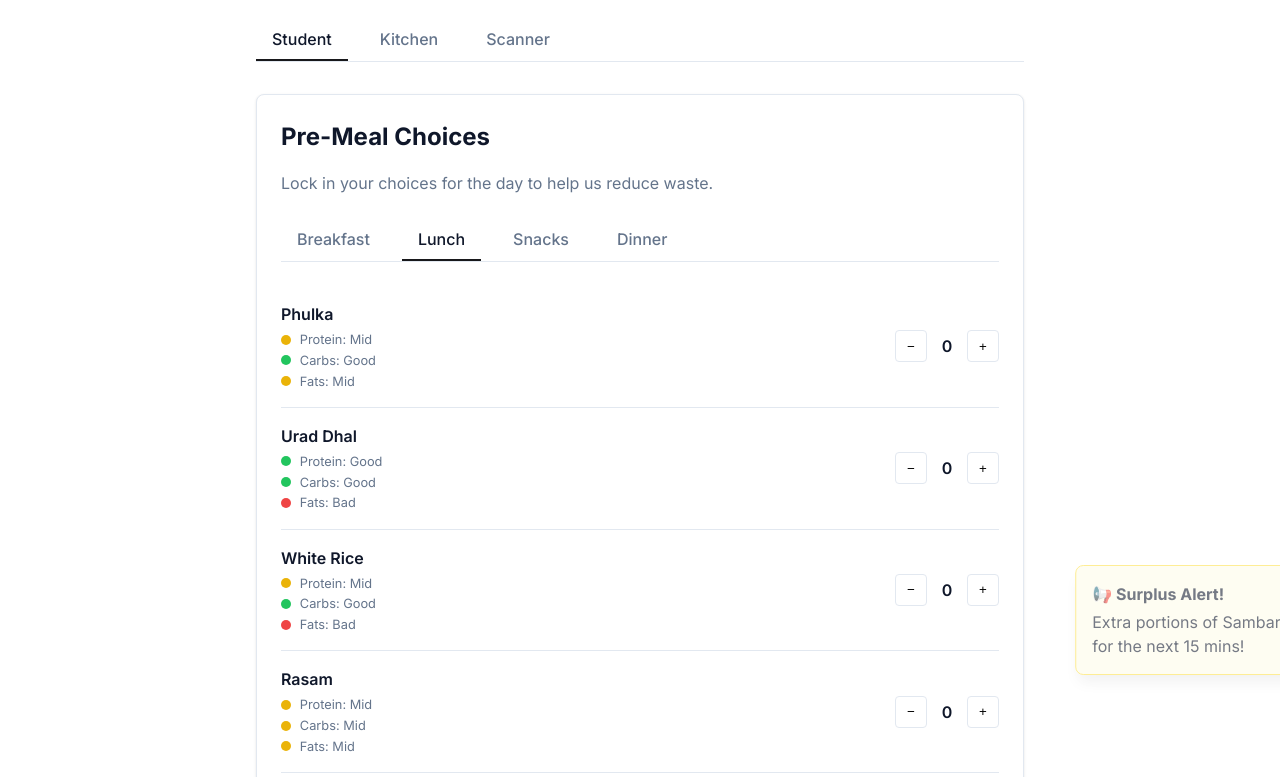
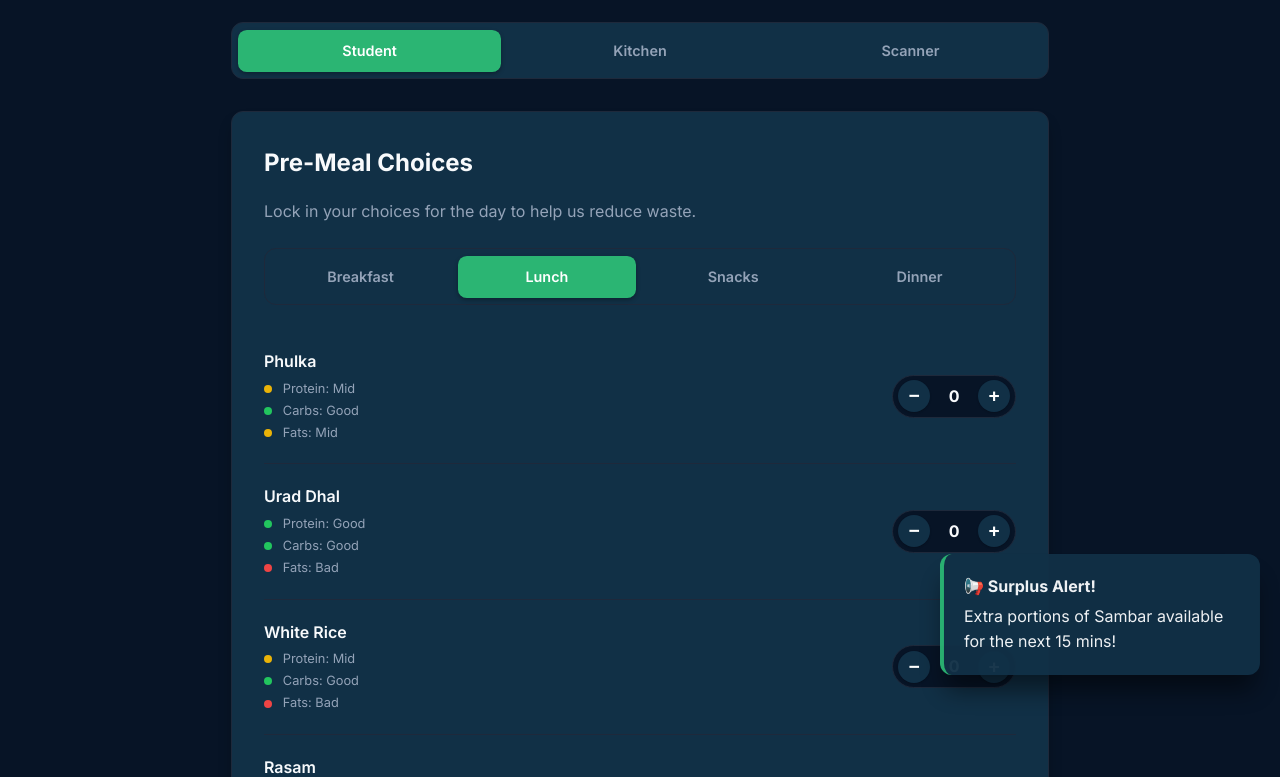
Before and after one commit to KavinK0001/NutriLoop, a plain HTML site: page index.html in a window 1280 px wide. Shown: the part 93-870 px from the top of the page. Drawn offline with Linux system fonts and the light colour scheme.

Commit message:
updated the look

```diff
--- a/css/styles.css
+++ b/css/styles.css
@@ -1,14 +1,29 @@
 :root {
-  --background: #ffffff;
-  --foreground: #0f172a;
-  --muted: #f1f5f9;
-  --muted-foreground: #64748b;
-  --border: #e2e8f0;
-  --primary: #18181b;
-  --primary-foreground: #fafafa;
-  --accent: #f8fafc;
-  --radius: 0.5rem;
+  /* Brand Palette */
+  --brand-deep: #071426;    /* Darkest Navy */
+  --brand-rich: #113046;    /* Rich Navy */
+  --brand-green: #2bb573;   /* Vibrant Green */
 
+  /* Dark UI Mapping */
+  --background: #071426;    /* Using brand-deep as main bg */
+  --foreground: #f8fafc;     /* Off-white for high readability */
+  --muted: #113046;         /* Using brand-rich for secondary bg */
+  --muted-foreground: #94a3b8; /* Slate-400 */
+  --border: #1e293b;        /* Slate-800 */
+  --card-bg: #113046;       /* Using brand-rich for surfaces */
+
+  --primary: var(--brand-green);
+  --primary-foreground: #ffffff;
+
+  --secondary: #1e293b;     /* Slate-800 */
+  --secondary-foreground: #ffffff;
+
+  --accent: var(--brand-green);
+  --accent-foreground: #ffffff;
+
+  --radius: 0.75rem;
+
+  /* Semantic Colors */
   --success: #22c55e;
   --warning: #eab308;
   --danger: #ef4444;
@@ -24,11 +39,11 @@ body {
   font-family: 'Inter', system-ui, -apple-system, sans-serif;
   background-color: var(--background);
   color: var(--foreground);
-  line-height: 1.5;
+  line-height: 1.6;
 }
 
 .container {
-  max-width: 800px;
+  max-width: 850px;
   margin: 0 auto;
   padding: 2rem 1rem;
 }
@@ -36,23 +51,35 @@ body {
 /* Navigation Tabs */
 .nav-tabs {
   display: flex;
-  gap: 1rem;
-  border-bottom: 1px solid var(--border);
+  gap: 0.5rem;
+  background: var(--muted);
+  padding: 0.4rem;
+  border-radius: var(--radius);
   margin-bottom: 2rem;
+  border: 1px solid var(--border);
 }
 
 .nav-tab {
-  padding: 0.5rem 1rem;
+  flex: 1;
+  text-align: center;
+  padding: 0.6rem 1rem;
   cursor: pointer;
-  font-weight: 500;
+  font-weight: 600;
+  font-size: 0.9rem;
   color: var(--muted-foreground);
-  border-bottom: 2px solid transparent;
-  transition: all 0.2s ease;
+  border-radius: calc(var(--radius) - 0.2rem);
+  transition: all 0.2s cubic-bezier(0.4, 0, 0.2, 1);
 }
 
 .nav-tab.active {
-  color: var(--foreground);
-  border-bottom-color: var(--primary);
+  color: white;
+  background-color: var(--brand-green);
+  box-shadow: 0 2px 4px rgba(0,0,0,0.3);
+}
+
+.nav-tab:hover:not(.active) {
+  color: white;
+  background-color: var(--border);
 }
 
 /* Layout */
@@ -62,42 +89,49 @@ body {
 
 .view.active {
   display: block;
-  animation: fadeIn 0.3s ease;
+  animation: fadeIn 0.4s ease-out;
 }
 
 @keyframes fadeIn {
-  from { opacity: 0; transform: translateY(10px); }
+  from { opacity: 0; transform: translateY(8px); }
   to { opacity: 1; transform: translateY(0); }
 }
 
 /* Components */
 .card {
-  background: white;
+  background: var(--card-bg);
   border: 1px solid var(--border);
   border-radius: var(--radius);
-  padding: 1.5rem;
-  box-shadow: 0 1px 3px 0 rgb(0 0 0 / 0.1);
-  margin-bottom: 1rem;
+  padding: 2rem;
+  box-shadow: 0 10px 15px -3px rgba(0,0,0,0.3);
+  margin-bottom: 1.5rem;
 }
 
 .btn {
   background-color: var(--primary);
   color: var(--primary-foreground);
   border: none;
-  padding: 0.5rem 1rem;
+  padding: 0.75rem 1.25rem;
   border-radius: var(--radius);
-  font-weight: 500;
+  font-weight: 600;
   cursor: pointer;
-  transition: opacity 0.2s;
+  transition: all 0.2s ease;
+  box-shadow: 0 1px 2px rgba(0,0,0,0.1);
 }
 
 .btn:hover {
-  opacity: 0.9;
+  filter: brightness(1.1);
+  transform: translateY(-1px);
+  box-shadow: 0 4px 6px -1px rgba(0,0,0,0.1);
+}
+
+.btn:active {
+  transform: translateY(0);
 }
 
 .btn-secondary {
-  background-color: var(--muted);
-  color: var(--foreground);
+  background-color: var(--secondary);
+  color: var(--secondary-foreground);
 }
 
 /* Student View */
@@ -105,8 +139,13 @@ body {
   display: flex;
   justify-content: space-between;
   align-items: center;
-  padding: 1rem 0;
+  padding: 1.25rem 0;
   border-bottom: 1px solid var(--border);
+  transition: background 0.2s ease;
+}
+
+.menu-item:hover {
+  background-color: rgba(0,0,0,0.01);
 }
 
 .menu-item:last-child {
@@ -116,47 +155,75 @@ body {
 .qty-controls {
   display: flex;
   align-items: center;
-  gap: 0.5rem;
+  gap: 0.75rem;
+  background: var(--background);
+  padding: 0.3rem;
+  border-radius: 2rem;
+  border: 1px solid var(--border);
 }
 
 .qty-btn {
   width: 2rem;
   height: 2rem;
-  border: 1px solid var(--border);
-  background: white;
-  border-radius: 4px;
+  border: none;
+  background: var(--card-bg);
+  color: white;
+  border-radius: 50%;
   cursor: pointer;
+  font-weight: bold;
+  font-size: 1.2rem;
+  display: flex;
+  align-items: center;
+  justify-content: center;
+  transition: all 0.2s;
+  box-shadow: 0 1px 2px rgba(0,0,0,0.2);
+}
+
+.qty-btn:hover {
+  background: var(--primary);
+  color: white;
 }
 
 .qty-val {
   width: 1.5rem;
   text-align: center;
-  font-weight: 600;
+  font-weight: 700;
+  color: var(--foreground);
 }
 
 /* Kitchen View */
 .analytics-grid {
   display: grid;
-  grid-template-columns: repeat(auto-fill, minmax(200px, 1fr));
-  gap: 1rem;
+  grid-template-columns: repeat(auto-fill, minmax(180px, 1fr));
+  gap: 1.25rem;
 }
 
 .stat-card {
   text-align: center;
-  padding: 1rem;
+  padding: 1.5rem 1rem;
+  background: var(--card-bg);
   border: 1px solid var(--border);
   border-radius: var(--radius);
+  transition: all 0.3s ease;
+}
+
+.stat-card:hover {
+  border-color: var(--brand-green);
+  transform: scale(1.02);
+  box-shadow: 0 10px 15px -3px rgba(0,0,0,0.4);
 }
 
 .stat-val {
-  font-size: 1.5rem;
-  font-weight: 700;
+  font-size: 2rem;
+  font-weight: 800;
   display: block;
+  color: var(--brand-green);
 }
 
 .stat-label {
   color: var(--muted-foreground);
   font-size: 0.875rem;
+  font-weight: 500;
 }
 
 /* Scanner View */
@@ -166,15 +233,18 @@ body {
 
 .upload-area {
   border: 2px dashed var(--border);
-  padding: 3rem;
+  padding: 4rem 2rem;
   border-radius: var(--radius);
   cursor: pointer;
   margin-bottom: 2rem;
-  transition: background 0.2s;
+  transition: all 0.3s ease;
+  background: var(--muted);
 }
 
 .upload-area:hover {
-  background-color: var(--accent);
+  background-color: var(--card-bg);
+  border-color: var(--brand-green);
+  transform: translateY(-2px);
 }
 
 .loading-state {
@@ -186,7 +256,7 @@ body {
   width: 40px;
   height: 40px;
   border: 4px solid var(--muted);
-  border-top: 4px solid var(--primary);
+  border-top: 4px solid var(--brand-green);
   border-radius: 50%;
   animation: spin 1s linear infinite;
   margin: 0 auto 1rem;
@@ -203,12 +273,12 @@ body {
 
 .nutrition-card {
   text-align: left;
-  border-left: 6px solid var(--primary);
+  border-left: 6px solid var(--brand-green);
 }
 
 .grade-badge {
   display: inline-block;
-  padding: 0.25rem 0.75rem;
+  padding: 0.3rem 1rem;
   border-radius: 9999px;
   font-weight: 700;
   color: white;
@@ -224,15 +294,16 @@ body {
   position: fixed;
   bottom: 2rem;
   right: 2rem;
-  background-color: #fefce8;
-  border: 1px solid #fde047;
-  padding: 1rem;
+  background-color: var(--card-bg);
+  border-left: 4px solid var(--brand-green);
+  padding: 1.25rem;
   border-radius: var(--radius);
-  box-shadow: 0 10px 15px -3px rgb(0 0 0 / 0.1);
+  box-shadow: 0 20px 25px -5px rgb(0 0 0 / 0.5);
   display: none;
-  max-width: 300px;
+  max-width: 320px;
   z-index: 1000;
-  animation: slideIn 0.3s ease;
+  animation: slideIn 0.3s cubic-bezier(0.18, 0.89, 0.32, 1.28);
+  color: var(--foreground);
 }
 
 @keyframes slideIn {
@@ -243,11 +314,11 @@ body {
 /* Status Dots */
 .dot {
   display: inline-block;
-  width: 10px;
-  height: 10px;
+  width: 8px;
+  height: 8px;
   border-radius: 50%;
-  margin-right: 4px;
-  background-color: var(--muted); /* Fallback color */
+  margin-right: 6px;
+  background-color: var(--muted);
 }
 
 .dot-green { background-color: var(--success); }
```
Also changed, not shown: 1 other file.
